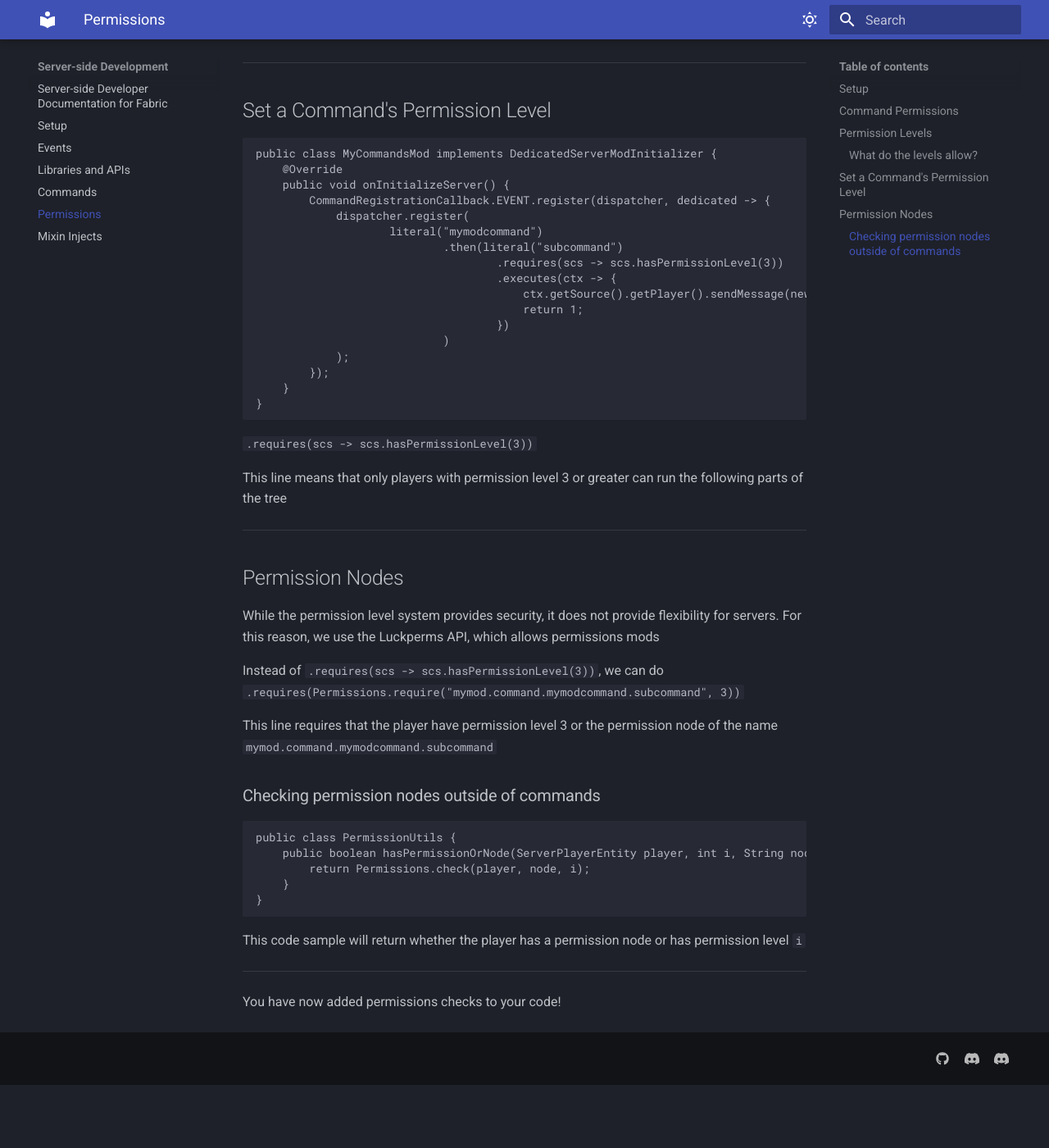
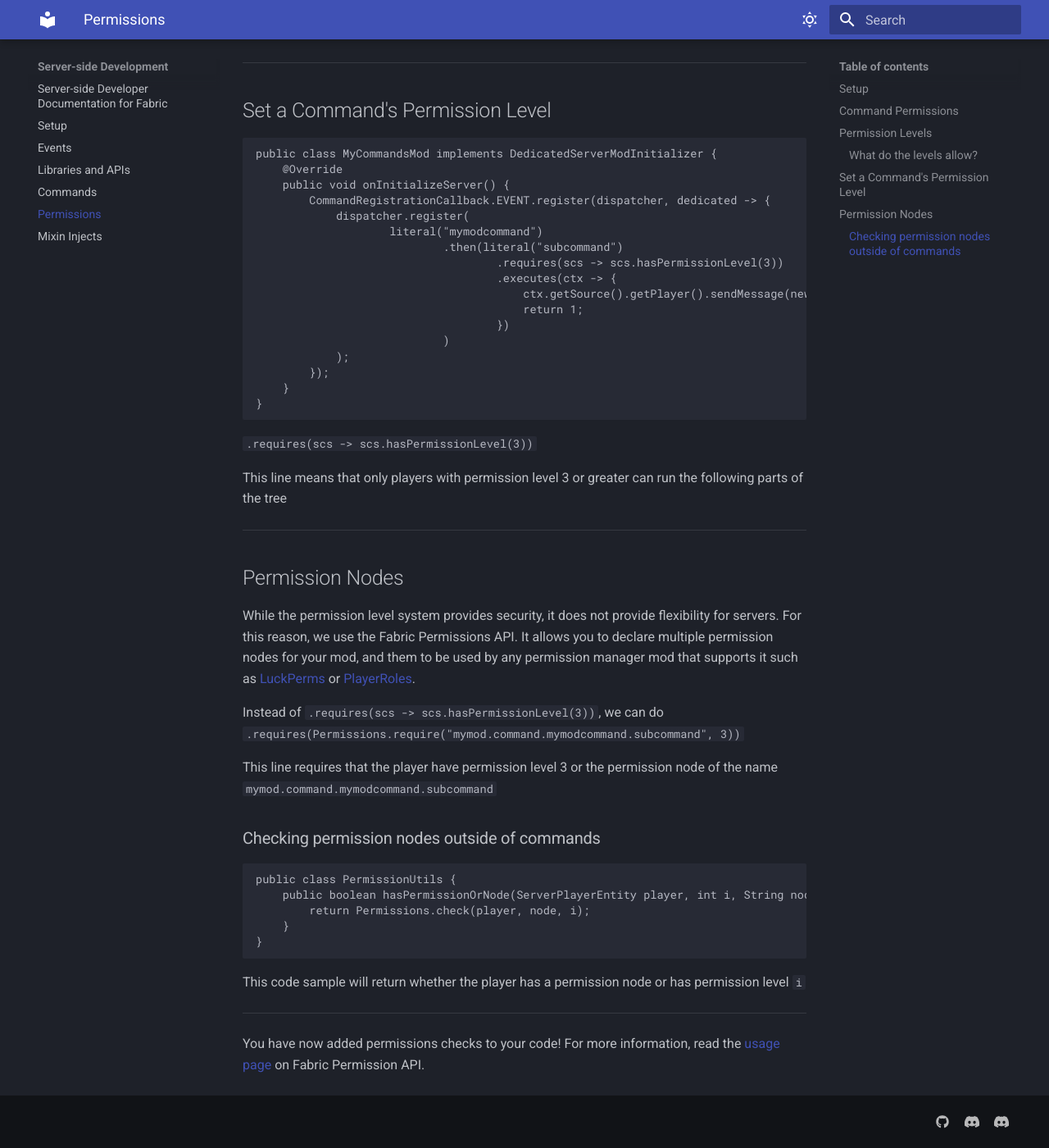
Before and after one commit to QuiltServerTools/ServerSideDevDocs, an MkDocs documentation site: the page built from docs/permissions.md, in a window 1280 px wide and 1400 px high, scrolled down 1317 px. Shown: the whole window at 82% size. Built offline with MkDocs 1.6.1 and Material for MkDocs 9.7.7, drawn with Linux system fonts in a browser that asks for light colours; before the commit the page ends 2640 px from its top, so only the background shows below that; some of the changed text lies outside the part shown.

Commit message:
Change LuckPerms Permission API to Farbic Permission API because that's what it is.

```diff
--- a/docs/permissions.md
+++ b/docs/permissions.md
@@ -4,7 +4,7 @@ This tutorial shows how to handle and check permissions.
 
 ## Setup
 
-You will need to have set up the Luckperms Permissions API in your environment. See the [libraries page](libraries.md)
+You will need to have set up the Fabric Permissions API in your environment. See the [libraries page](libraries.md)
 
 ---
 
@@ -82,7 +82,8 @@ This line means that only players with permission level 3 or greater can run the
 
 ## Permission Nodes
 
-While the permission level system provides security, it does not provide flexibility for servers. For this reason, we use the Luckperms API, which allows permissions mods
+While the permission level system provides security, it does not provide flexibility for servers. For this reason, we use the Fabric Permissions API.
+It allows you to declare multiple permission nodes for your mod, and them to be used by any permission manager mod that supports it such as [LuckPerms](https://luckperms.net/) or [PlayerRoles](https://modrinth.com/mod/player-roles).
 
 Instead of `.requires(scs -> scs.hasPermissionLevel(3))`, we can do `.requires(Permissions.require("mymod.command.mymodcommand.subcommand", 3))`
 
@@ -102,4 +103,4 @@ This code sample will return whether the player has a permission node or has per
 
 ---
 
-You have now added permissions checks to your code!
+You have now added permissions checks to your code! For more information, read the [usage page](https://github.com/lucko/fabric-permissions-api/blob/master/USAGE.md) on Fabric Permission API.
```
Also changed, not shown: docs/libraries.md (+3 -3 lines).
